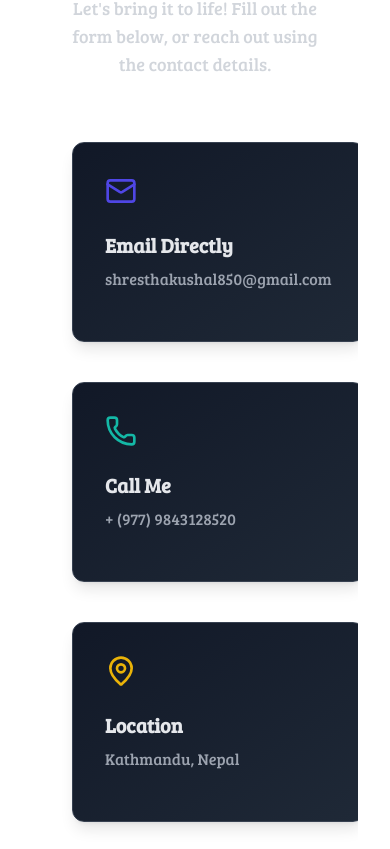
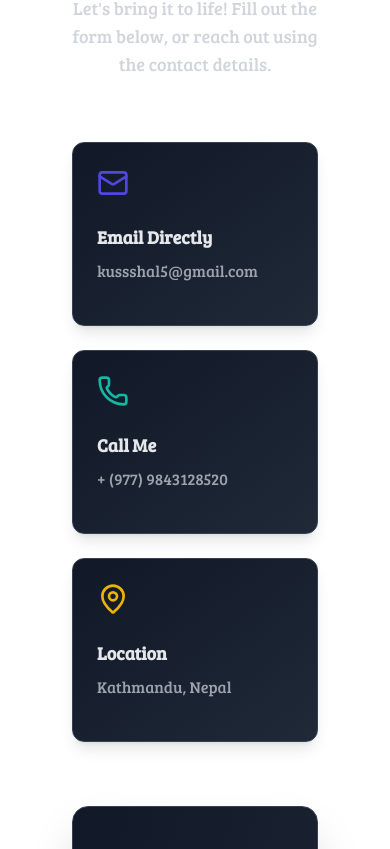
Before and after one commit to kushal-5/Kushal_5, a React (Vite) app: page / in a window 390 px wide. Shown: the part 6195-7044 px from the top of the page. Built offline with nearby package versions, Linux system fonts and the light colour scheme.

Commit message:
responsive

```diff
--- a/src/components/Contact.jsx
+++ b/src/components/Contact.jsx
@@ -13,7 +13,7 @@ const Contact = () => {
 
   const handleSubmit = async (e) => {
     e.preventDefault();
-    setStatus("sending"); // Changed to lowercase
+    setStatus("sending");
     setShowModal(true);
 
     try {
@@ -25,18 +25,18 @@ const Contact = () => {
 
       const result = await response.json();
       if (result.success) {
-        setStatus("success"); // Changed to lowercase
+        setStatus("success");
         setFormData({ name: "", email: "", message: "" });
       } else {
-        setStatus("error"); // Changed to lowercase
+        setStatus("error");
       }
     } catch (error) {
-      setStatus("error"); // Changed to lowercase
+      setStatus("error");
     }
 
     setTimeout(() => {
       setShowModal(false);
-      setStatus(""); // Reset status
+      setStatus("");
     }, 3000);
   };
 
@@ -58,12 +58,12 @@ const Contact = () => {
         </div>
 
         {/* Contact Info Cards */}
-        <div className="grid md:grid-cols-3 gap-10 mb-16">
+        <div className="grid grid-cols-1 sm:grid-cols-2 md:grid-cols-3 gap-6 md:gap-10 mb-16">
           {[
             {
               icon: <Mail className="h-8 w-8 text-indigo-600" />,
               title: "Email Directly",
-              info: "shresthakushal850@gmail.com",
+              info: "kussshal5@gmail.com",
               gradient: "from-indigo-500 to-indigo-300",
               hoverBorder: "indigo-600",
             },
@@ -84,17 +84,37 @@ const Contact = () => {
           ].map((item, index) => (
             <div
               key={index}
-              className={`group bg-gradient-to-br from-gray-900 to-gray-800 p-8 rounded-xl border border-gray-700 hover:border-${item.hoverBorder} transition-all duration-300 shadow-lg hover:shadow-xl hover:shadow-${item.hoverBorder}/10 transform hover:-translate-y-1`}
+              className={`
+                group
+                bg-gradient-to-br from-gray-900 to-gray-800
+                p-6 sm:p-8
+                rounded-xl border border-gray-700
+                hover:border-${item.hoverBorder}
+                transition-all duration-300
+                shadow-lg hover:shadow-xl
+                hover:shadow-${item.hoverBorder}/10
+                transform hover:-translate-y-1
+                w-full sm:w-[260px]
+                h-auto sm:h-[200px]
+              `}
             >
               <div className="mb-6 group-hover:scale-110 transition-transform duration-300">
                 {item.icon}
               </div>
-              <h3 className="text-xl font-semibold text-gray-200 group-hover:text-white transition-colors mb-2">
+              <h3 className="text-lg sm:text-xl font-semibold text-gray-200 group-hover:text-white transition-colors mb-2">
                 {item.title}
               </h3>
-              <p className="text-gray-400 group-hover:text-gray-300 transition-colors">{item.info}</p>
+              <p className="text-gray-400 group-hover:text-gray-300 transition-colors break-words whitespace-normal">
+  {item.info}
+</p>
+
               <div
-                className={`mt-4 h-0.5 w-0 group-hover:w-full bg-gradient-to-r ${item.gradient} transition-all duration-500 rounded-full`}
+                className={`
+                  mt-4 h-0.5 w-0 group-hover:w-full
+                  bg-gradient-to-r ${item.gradient}
+                  transition-all duration-500
+                  rounded-full
+                `}
               ></div>
             </div>
           ))}
@@ -109,7 +129,9 @@ const Contact = () => {
           <form onSubmit={handleSubmit} className="space-y-8 relative z-10">
             <div className="grid md:grid-cols-2 gap-8">
               <div className="space-y-2">
-                <label className="block text-gray-300 font-medium">Full Name</label>
+                <label className="block text-gray-300 font-medium">
+                  Full Name
+                </label>
                 <input
                   type="text"
                   name="name"
@@ -121,7 +143,9 @@ const Contact = () => {
                 />
               </div>
               <div className="space-y-2">
-                <label className="block text-gray-300 font-medium">Email Address</label>
+                <label className="block text-gray-300 font-medium">
+                  Email Address
+                </label>
                 <input
                   type="email"
                   name="email"
@@ -135,7 +159,9 @@ const Contact = () => {
             </div>
 
             <div className="space-y-2">
-              <label className="block text-gray-300 font-medium">Project Details</label>
+              <label className="block text-gray-300 font-medium">
+                Project Details
+              </label>
               <textarea
                 name="message"
                 value={formData.message}
@@ -167,7 +193,7 @@ const Contact = () => {
             exit={{ opacity: 0, scale: 0.8 }}
             className="bg-gray-900 text-white p-8 rounded-2xl shadow-2xl text-center max-w-md mx-auto border border-gray-700"
           >
-            {status === "sending" ? ( // Ensure lowercase
+            {status === "sending" ? (
               <div className="flex flex-col items-center space-y-4">
                 <motion.div
                   animate={{ rotate: 360 }}
@@ -177,7 +203,7 @@ const Contact = () => {
                 <h3 className="text-xl font-semibold text-cyan-400">Sending Message</h3>
                 <p className="text-gray-400">Securely transmitting your details...</p>
               </div>
-            ) : status === "success" ? ( // Ensure lowercase
+            ) : status === "success" ? (
               <div className="flex flex-col items-center space-y-4">
                 <div className="w-12 h-12 bg-green-500/20 rounded-full flex items-center justify-center">
                   <svg
@@ -195,7 +221,9 @@ const Contact = () => {
                   </svg>
                 </div>
                 <h3 className="text-xl font-semibold text-green-400">Success!</h3>
-                <p className="text-gray-300">Message received. I'll respond within 24 hours.</p>
+                <p className="text-gray-300">
+                  Message received. I'll respond within 24 hours.
+                </p>
               </div>
             ) : (
               <div className="flex flex-col items-center space-y-4">
@@ -227,7 +255,7 @@ const Contact = () => {
       {/* Footer Section */}
       <footer className="mt-20 py-8 text-center text-gray-400">
         <p>© 2025 Kushal Shrestha. All rights reserved.</p>
-        <p> 📍Kathmandu, Nepal    </p>
+        <p>📍Kathmandu, Nepal</p>
       </footer>
     </div>
   );
```
